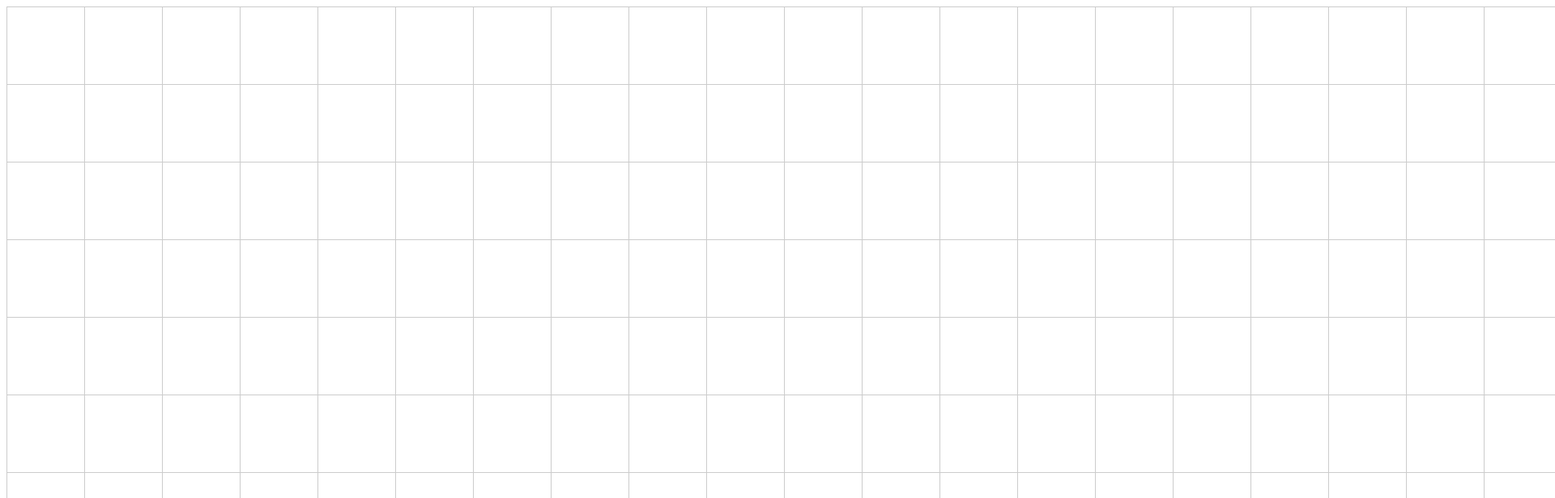
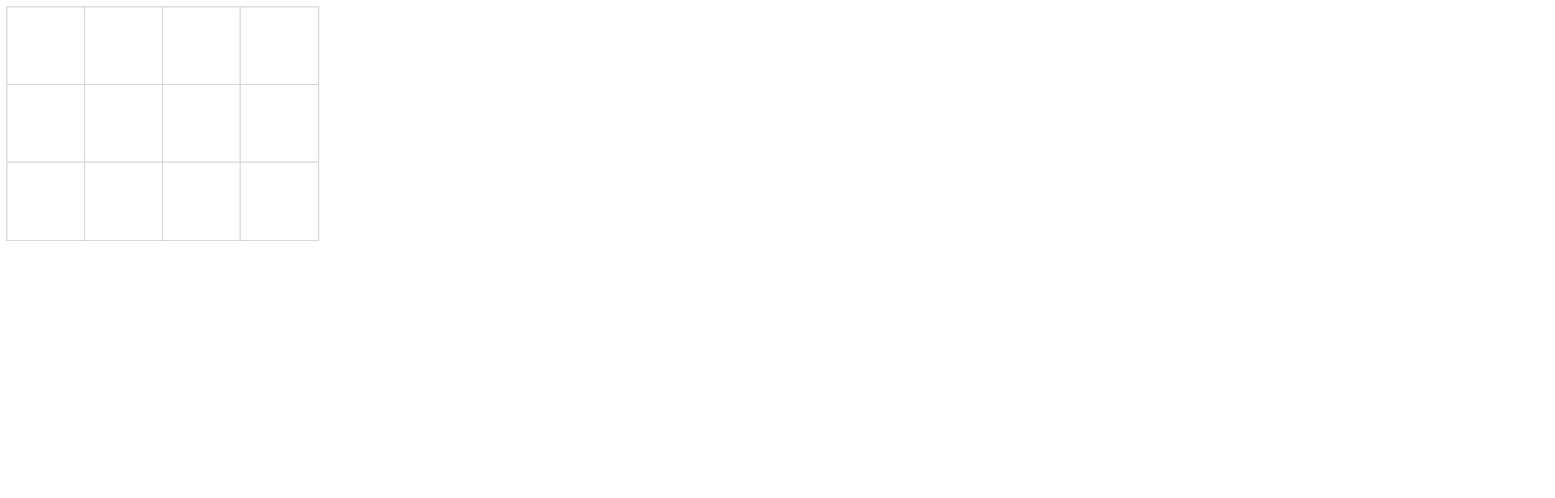
Before and after one commit to AlexBrandad/TS-Game, an Angular app: page / in a window 1280 px wide. Shown: the top 616 px of the page at 81% size, 1920 px wide, since content can reach past the window. Built offline with nearby package versions, Linux system fonts and the light colour scheme.

Commit message:
felder haben koordinaten als Id

```diff
--- a/src/app/app.component.html
+++ b/src/app/app.component.html
@@ -1,6 +1,6 @@
 <main class="main">
   <div class="feld-container" [ngStyle]="{ 'grid-template-columns': gridColumns, 'grid-template-rows': gridRows }">
-    <div *ngFor="let item of [].constructor(feld.x * feld.y); let i = index" class="feld">
+    <div *ngFor="let field of fieldArray; let i = index" class="feld" [id]="field.x + '-' + field.y">
       <!-- <app-pokemon [pkmn]="rayquaza" /> -->
     </div>
   </div>
--- a/src/app/app.component.ts
+++ b/src/app/app.component.ts
@@ -15,9 +15,19 @@ export class AppComponent {
   rayquaza = new Pokemon(384, 'Rayquaza');
 
   feld = {
-    x: 40,
-    y: 30,
+    x: 4,
+    y: 3,
   };
+
+  fieldArray: Feld[] = [];
+
+  constructor() {
+    for (let i = 0; i < this.feld.y; i++) {
+      for (let j = 0; j < this.feld.x; j++) {
+        this.fieldArray.push({ x: j, y: i });
+      }
+    }
+  }
 
   gridColumns: string = `repeat(${this.feld.x}, 96px)`;
   gridRows: string = `repeat(${this.feld.y}, 96px)`;
@@ -27,3 +37,8 @@ export class AppComponent {
 
   // wenn pkmn x=2 y=3
 }
+
+type Feld = {
+  x: number;
+  y: number;
+};
```
